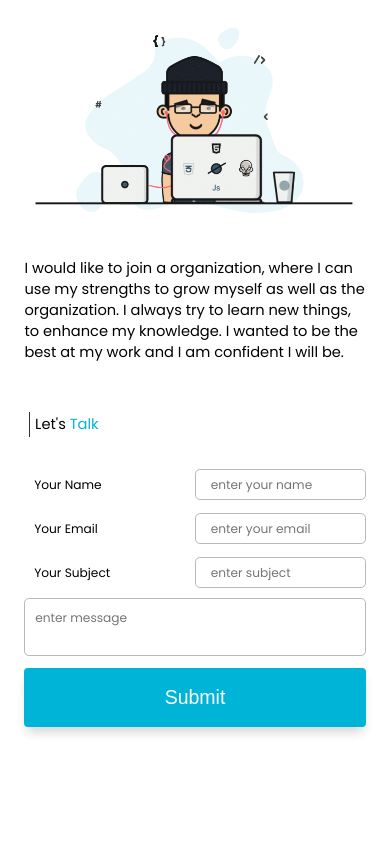
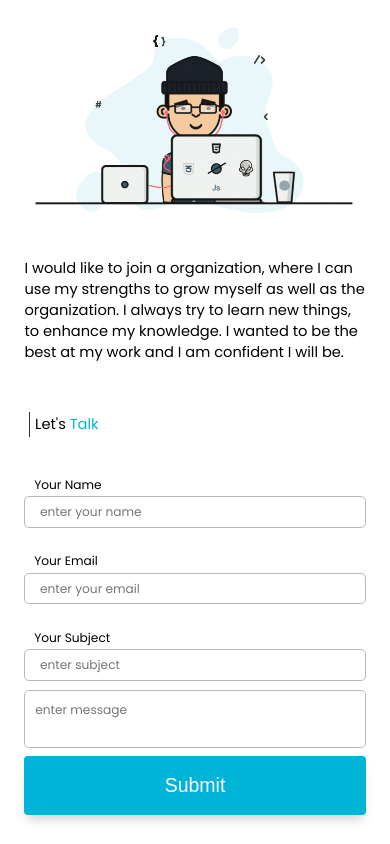
Before and after one commit to Kshirsagar-Govind/the-portfolio, a React (Create React App) app: page / in a window 390 px wide. Shown: the part 1895-2739 px from the top of the page. Before the commit the page ends 2657 px from the top, so only its background shows below. Built offline with nearby package versions, Linux system fonts and the light colour scheme.

Commit message:
new changes

```diff
--- a/src/Components/CSS/get-in-touch-style.css
+++ b/src/Components/CSS/get-in-touch-style.css
@@ -98,19 +98,21 @@ label {
     height: fit-content;
   }
   .form div {
-    margin: 2rem 0;
+    margin: 1rem 0;
   }
   .form .input-div input,
   label {
     display: inline-block;
-    width: 50%;
+    width: 100%;
     height: 4rem;
     font-family: 'Poppins', sans-serif;
     font-size: 2.5rem;
+    margin: 1rem 0;
     padding: 2rem;
   }
   .form .input-div input {
     border-radius: 1rem;
+
     padding: 3rem;
     outline: none;
     border: 1.5px solid #b8b8b8;
```
